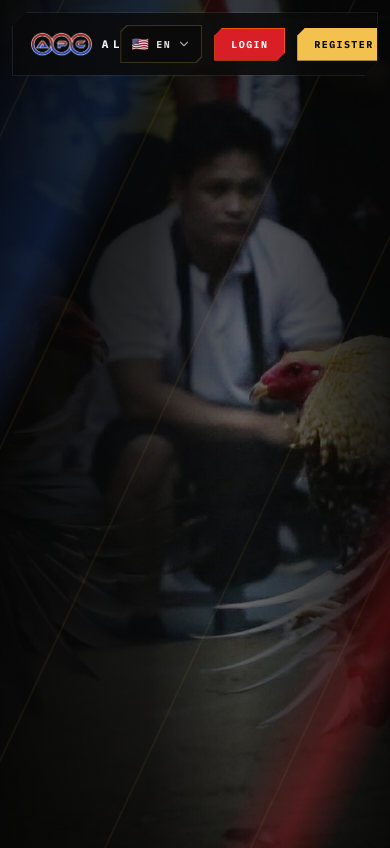
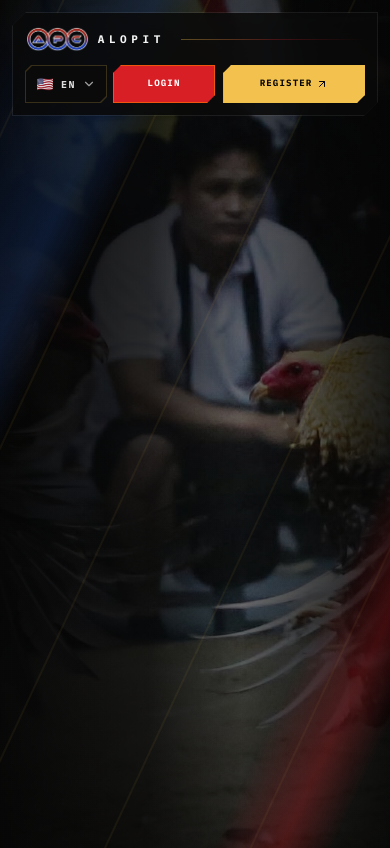
Before and after one commit to quickcommerceph/alopit-landing, a React (Vite) app: page /en/games/home in a window 390 px wide. Shown: the top 848 px of the page. Built offline with nearby package versions, Linux system fonts and the light colour scheme.

Commit message:
fix mobile ui navigation

```diff
--- a/src/components/LandingPage.tsx
+++ b/src/components/LandingPage.tsx
@@ -347,6 +347,8 @@ export function LandingPage() {
   };
   const navClipPath =
     "polygon(14px 0, 100% 0, 100% calc(100% - 14px), calc(100% - 14px) 100%, 0 100%, 0 14px)";
+  const smallButtonClipPath =
+    "polygon(8px 0, 100% 0, 100% calc(100% - 8px), calc(100% - 8px) 100%, 0 100%, 0 8px)";
 
   return (
     <div
@@ -394,7 +396,7 @@ export function LandingPage() {
           }}
         >
           <div
-            className="flex flex-col gap-3 bg-[#050505]/78 px-4 py-3 backdrop-blur-xl sm:px-5 lg:flex-row lg:items-center lg:justify-between"
+            className="flex flex-col gap-3 bg-[#050505]/82 px-3 py-3 backdrop-blur-xl sm:px-5 lg:flex-row lg:items-center lg:justify-between"
             style={{
               clipPath: navClipPath,
             }}
@@ -407,17 +409,19 @@ export function LandingPage() {
                 </span>
               </a>
 
-              <div className="flex items-center gap-3 lg:hidden">
+              <div className="h-px flex-1 bg-gradient-to-r from-[#f2c14e]/35 via-[#d91f26]/28 to-transparent lg:hidden" />
+            </div>
+
+            <div className="grid grid-cols-[5rem_minmax(0,0.9fr)_minmax(0,1.25fr)] items-stretch gap-2 lg:hidden">
               <LanguageSelector locale={locale} onChange={handleLocaleChange} />
               <a
                 href={LOGIN_URL}
                 target="_blank"
                 rel="noopener noreferrer"
                 onClick={() => capture("login_clicked", { location: "header" })}
-                  className="inline-flex items-center justify-center border border-[#ff7a00]/60 bg-[#d91f26] px-4 py-2 text-[10px] font-bold uppercase tracking-[0.14em] text-white transition duration-300 hover:bg-[#ff3a2f] active:scale-[0.98]"
+                className="inline-flex min-w-0 items-center justify-center border border-[#ff7a00]/60 bg-[#d91f26] px-2.5 text-center text-[clamp(8px,2.35vw,10px)] font-bold uppercase leading-none tracking-[0.12em] text-white transition duration-300 hover:bg-[#ff3a2f] focus-visible:outline-none focus-visible:ring-2 focus-visible:ring-inset focus-visible:ring-[#f2c14e] active:scale-[0.98]"
                 style={{
-                    clipPath:
-                      "polygon(8px 0, 100% 0, 100% calc(100% - 8px), calc(100% - 8px) 100%, 0 100%, 0 8px)",
+                  clipPath: smallButtonClipPath,
                 }}
               >
                 {copy.header.login}
@@ -427,16 +431,14 @@ export function LandingPage() {
                 target="_blank"
                 rel="noopener noreferrer"
                 onClick={() => capture("register_clicked", { location: "header" })}
-                  className="group inline-flex items-center gap-1.5 border border-[#f2c14e]/60 bg-[#f2c14e] px-4 py-2 text-[10px] font-bold uppercase tracking-[0.14em] text-[#050505] transition duration-300 hover:bg-[#ff7a00] hover:text-white active:scale-[0.98]"
+                className="group inline-flex min-w-0 items-center justify-center gap-1 border border-[#f2c14e]/60 bg-[#f2c14e] px-2.5 text-center text-[clamp(8px,2.35vw,10px)] font-bold uppercase leading-none tracking-[0.12em] text-[#050505] transition duration-300 hover:bg-[#ff7a00] hover:text-white focus-visible:outline-none focus-visible:ring-2 focus-visible:ring-inset focus-visible:ring-white active:scale-[0.98]"
                 style={{
-                    clipPath:
-                      "polygon(8px 0, 100% 0, 100% calc(100% - 8px), calc(100% - 8px) 100%, 0 100%, 0 8px)",
+                  clipPath: smallButtonClipPath,
                 }}
               >
-                  {copy.header.register}
-                  <ArrowUpRight className="h-3 w-3 transition-transform duration-300 group-hover:rotate-45" />
+                <span className="min-w-0">{copy.header.register}</span>
+                <ArrowUpRight className="h-3 w-3 shrink-0 transition-transform duration-300 group-hover:rotate-45" />
               </a>
-              </div>
             </div>
 
             <div className="hidden items-center gap-5 lg:flex">
@@ -447,8 +449,7 @@ export function LandingPage() {
                 rel="noopener noreferrer"
                 className="inline-flex items-center justify-center border border-[#ff7a00]/60 bg-[#d91f26] px-4 py-2 text-[10px] font-bold uppercase tracking-[0.14em] text-white transition duration-300 hover:bg-[#ff3a2f] active:scale-[0.98]"
                 style={{
-                  clipPath:
-                    "polygon(8px 0, 100% 0, 100% calc(100% - 8px), calc(100% - 8px) 100%, 0 100%, 0 8px)",
+                  clipPath: smallButtonClipPath,
                 }}
               >
                 {copy.header.login}
@@ -459,8 +460,7 @@ export function LandingPage() {
                 rel="noopener noreferrer"
                 className="group inline-flex items-center gap-1.5 border border-[#f2c14e]/60 bg-[#f2c14e] px-4 py-2 text-[10px] font-bold uppercase tracking-[0.14em] text-[#050505] transition duration-300 hover:bg-[#ff7a00] hover:text-white active:scale-[0.98]"
                 style={{
-                  clipPath:
-                    "polygon(8px 0, 100% 0, 100% calc(100% - 8px), calc(100% - 8px) 100%, 0 100%, 0 8px)",
+                  clipPath: smallButtonClipPath,
                 }}
               >
                 {copy.header.register}
```
Lines whose indentation alone changed are shown as unchanged.
